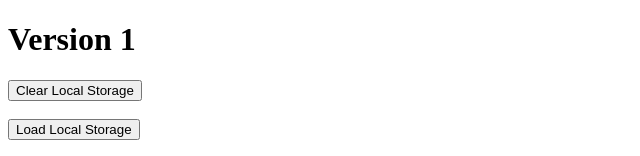
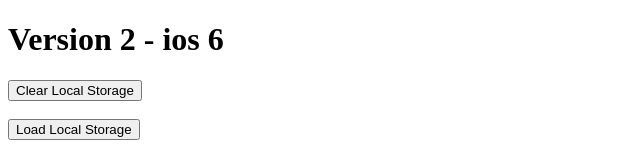
Before and after one commit to yong-asial/migrate-local-storage, a website: page www/index.html in a window 1280 px wide. Shown: the top 156 px of the page, without its empty margins (0-640 px from the left). Drawn offline with Linux system fonts and the light colour scheme.

Commit message:
upgrade to ios 6

```diff
--- a/www/index.html
+++ b/www/index.html
@@ -10,7 +10,7 @@
 
 </head>
 <body>
-  <h1>Version 1</h1>
+  <h1>Version 2 - ios 6</h1>
   <button id="clearLocalStorage">Clear Local Storage </button>
   <br /> <br />
 	<button id="loadLocalStorage">Load Local Storage </button>
```
Also changed, not shown: .monaca/project_info.json, package.json (line endings or trailing spaces).
